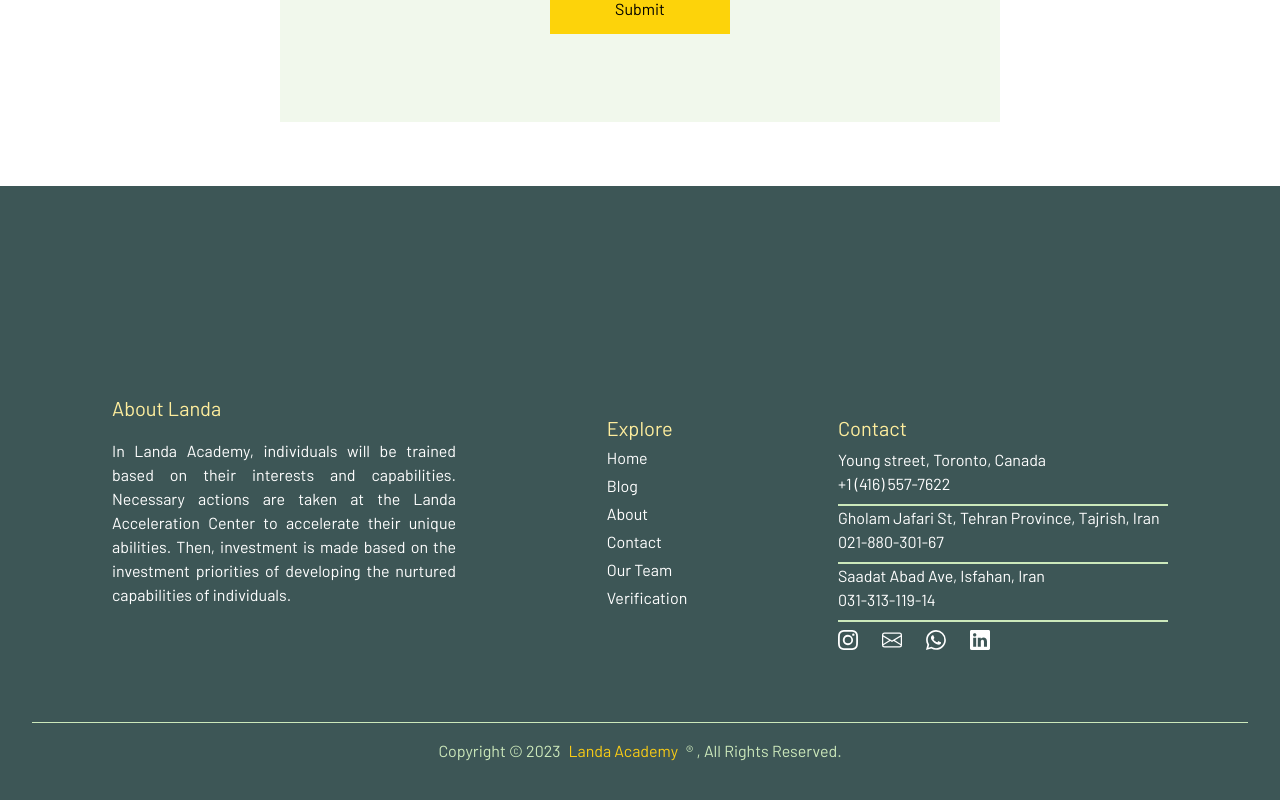
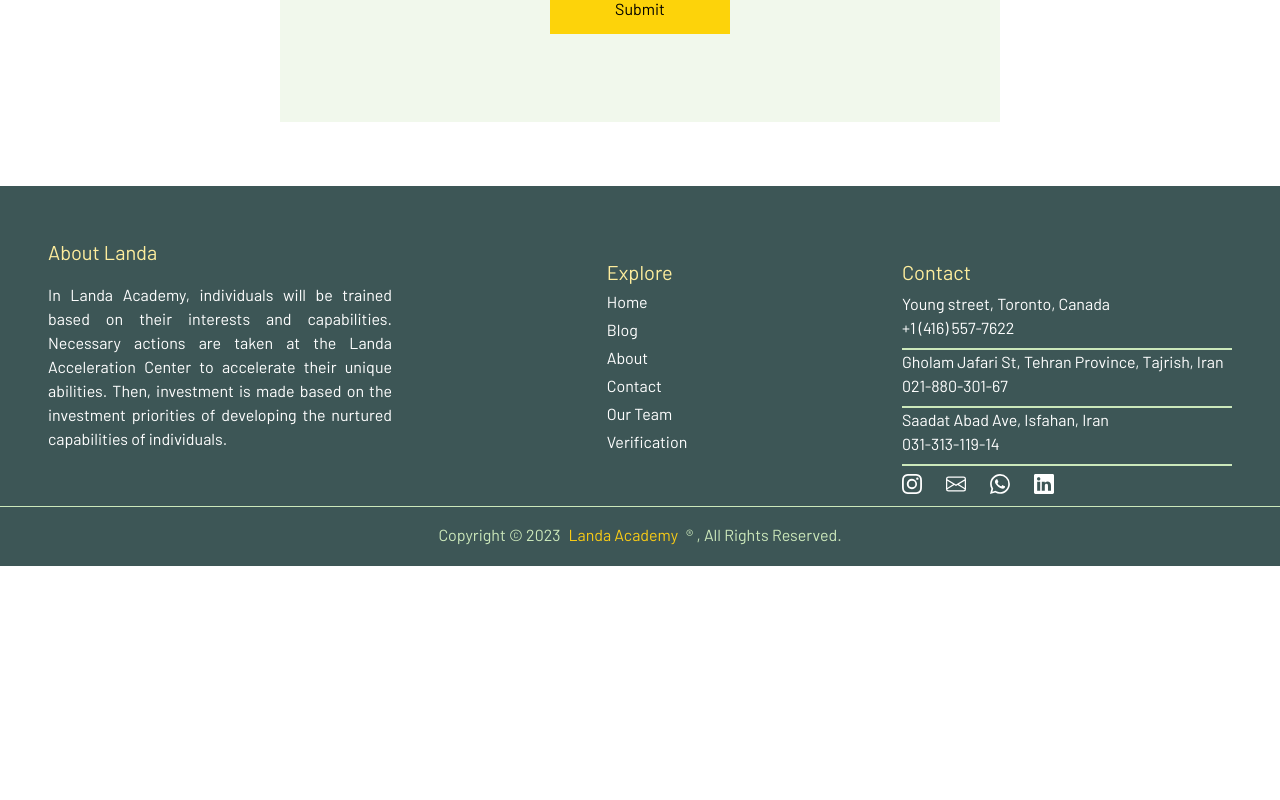
Before and after one commit to Landa-Startup/academy, a Next.js app: page /survey in a window 1280 px wide. Shown: the part 1152-1952 px from the top of the page. After the commit the page ends 1718 px from the top, so only its background shows below. Built offline with nearby package versions, Linux system fonts and the light colour scheme; no server answers.

Commit message:
chore: update FooterSecondary component styles

```diff
--- a/components/layout/FooterSecondary.tsx
+++ b/components/layout/FooterSecondary.tsx
@@ -8,8 +8,8 @@ import LinkedIn from '../icons/footer/LinkedIn';
 
 export default function FooterSecondary() {
   return (
-    <div className="flex h-[680px] snap-center flex-col bg-[#3D5656] p-8 py-32 font-barlow">
-      <div className="flex flex-col justify-between space-y-5 md:flex-row md:p-20">
+    <div className="flex h-[850px] snap-center flex-col justify-between bg-[#3D5656] py-8 font-barlow md:h-[380px]">
+      <div className="flex flex-col justify-between space-y-5 px-12 py-5 md:flex-row">
         <div className="flex flex-col gap-4 md:w-[344px]">
           <div className="h-[25px] text-justify text-xl font-medium text-[#FEED9D]">
             About Landa
```
